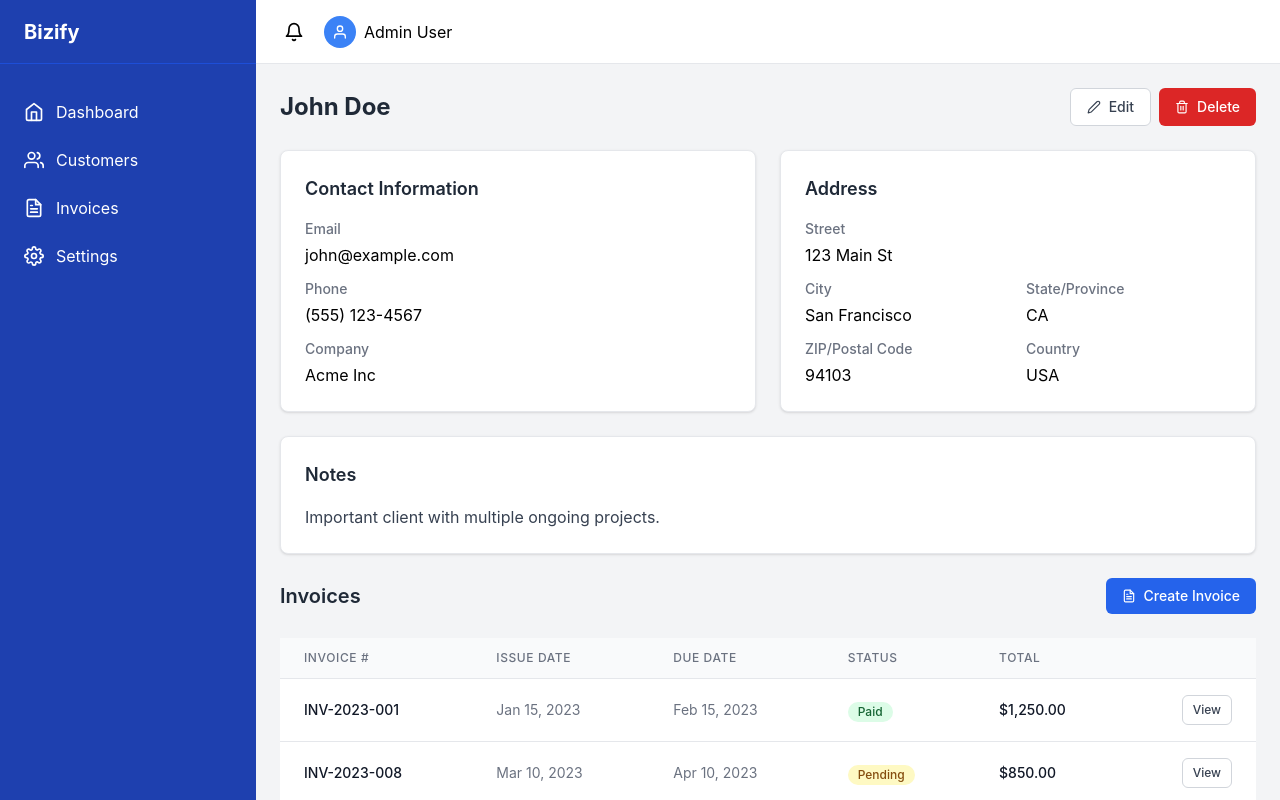
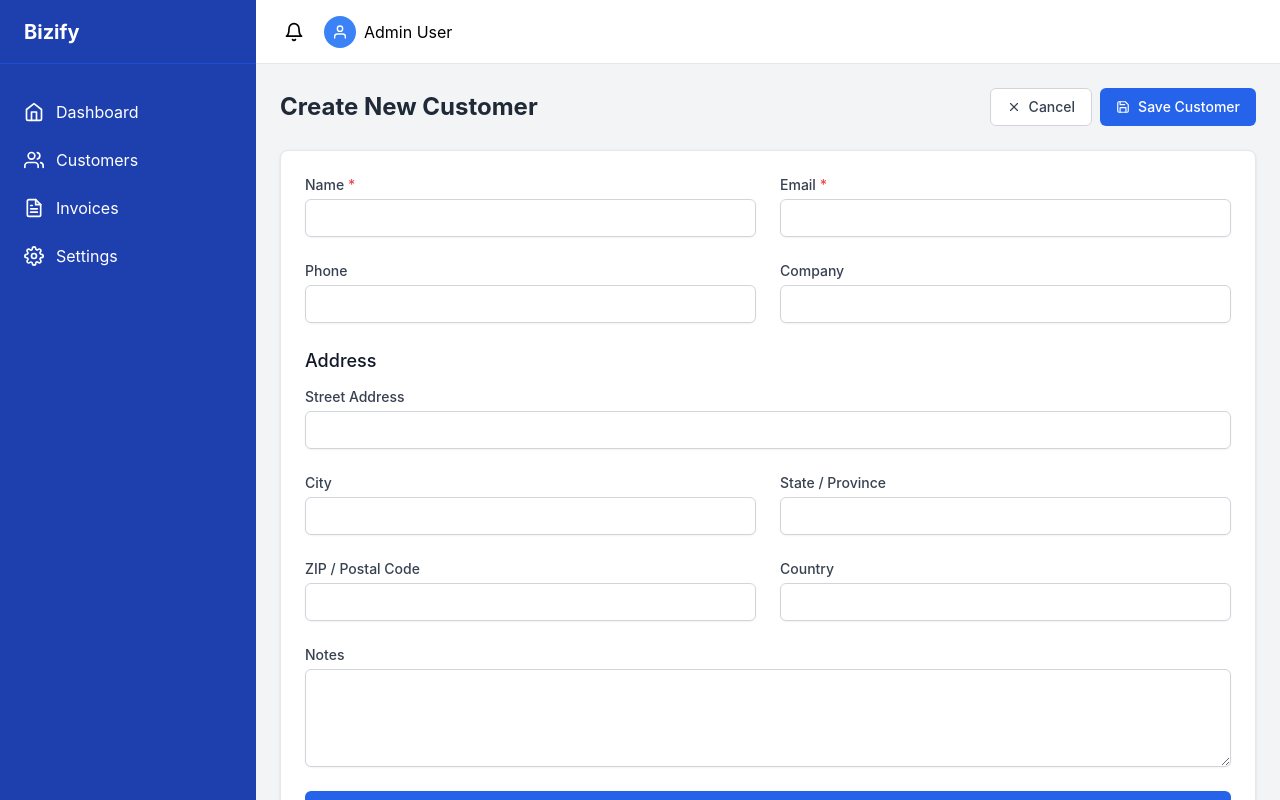
Before and after one commit to cougz/Bizify, a React (Create React App) app in the folder client/: page /customers/new in a window 1280 px wide. Built offline with nearby package versions, Linux system fonts and the light colour scheme.

Commit message:
Customer creation fix

```diff
--- a/client/src/App.tsx
+++ b/client/src/App.tsx
@@ -8,6 +8,7 @@ import MainLayout from './layouts/MainLayout';
 import Dashboard from './pages/Dashboard';
 import Customers from './pages/Customers';
 import CustomerDetail from './pages/CustomerDetail';
+import CreateCustomer from './pages/CreateCustomer';
 import Invoices from './pages/Invoices';
 import InvoiceDetail from './pages/InvoiceDetail';
 import CreateInvoice from './pages/CreateInvoice';
@@ -53,6 +54,14 @@ const App: React.FC = () => {
           <ProtectedRoute>
             <MainLayout>
               <Customers />
+            </MainLayout>
+          </ProtectedRoute>
+        } />
+
+        <Route path="/customers/new" element={
+          <ProtectedRoute>
+            <MainLayout>
+              <CreateCustomer />
             </MainLayout>
           </ProtectedRoute>
         } />
--- /dev/null
+++ b/client/src/pages/CreateCustomer.tsx
@@ -0,0 +1,248 @@
+import React, { useState } from 'react';
+import { useNavigate } from 'react-router-dom';
+import { FiSave, FiX } from 'react-icons/fi';
+import { customersAPI } from '../utils/api';
+import Card from '../components/Card';
+import Button from '../components/Button';
+import ErrorMessage from '../components/ErrorMessage';
+
+const CreateCustomer: React.FC = () => {
+  const navigate = useNavigate();
+
+  const [formData, setFormData] = useState({
+    name: '',
+    email: '',
+    phone: '',
+    company: '',
+    address: '',
+    city: '',
+    state: '',
+    zip_code: '',
+    country: '',
+    notes: ''
+  });
+
+  const [loading, setLoading] = useState<boolean>(false);
+  const [error, setError] = useState<string>('');
+
+  const handleChange = (e: React.ChangeEvent<HTMLInputElement | HTMLTextAreaElement>) => {
+    const { name, value } = e.target;
+    setFormData(prev => ({
+      ...prev,
+      [name]: value
+    }));
+  };
+
+  const handleSubmit = async (e: React.FormEvent) => {
+    e.preventDefault();
+
+    try {
+      setLoading(true);
+
+      // In a real app, you would call the API
+      // const response = await customersAPI.create(formData);
+
+      // Simulate API call
+      await new Promise(resolve => setTimeout(resolve, 1000));
+
+      // Redirect to customers list
+      navigate('/customers');
+    } catch (err) {
+      setError('Failed to create customer');
+      console.error(err);
+    } finally {
+      setLoading(false);
+    }
+  };
+
+  return (
+    <div className="space-y-6">
+      <div className="flex justify-between items-center">
+        <h1 className="text-2xl font-bold text-gray-800">Create New Customer</h1>
+        <div className="flex space-x-2">
+          <Button variant="outline" onClick={() => navigate('/customers')}>
+            <FiX className="mr-2" />
+            Cancel
+          </Button>
+          <Button
+            variant="primary"
+            onClick={handleSubmit}
+            loading={loading}
+          >
+            <FiSave className="mr-2" />
+            Save Customer
+          </Button>
+        </div>
+      </div>
+
+      {error && <ErrorMessage message={error} onDismiss={() => setError('')} />}
+
+      <Card className="p-6">
+        <form onSubmit={handleSubmit} className="space-y-6">
+          <div className="grid grid-cols-1 md:grid-cols-2 gap-6">
+            <div>
+              <label htmlFor="name" className="block text-sm font-medium text-gray-700">
+                Name <span className="text-red-500">*</span>
+              </label>
+              <input
+                type="text"
+                id="name"
+                name="name"
+                value={formData.name}
+                onChange={handleChange}
+                required
+                className="mt-1 block w-full border border-gray-300 rounded-md shadow-sm py-2 px-3 focus:outline-none focus:ring-blue-500 focus:border-blue-500 sm:text-sm"
+              />
+            </div>
+
+            <div>
+              <label htmlFor="email" className="block text-sm font-medium text-gray-700">
+                Email <span className="text-red-500">*</span>
+              </label>
+              <input
+                type="email"
+                id="email"
+                name="email"
+                value={formData.email}
+                onChange={handleChange}
+                required
+                className="mt-1 block w-full border border-gray-300 rounded-md shadow-sm py-2 px-3 focus:outline-none focus:ring-blue-500 focus:border-blue-500 sm:text-sm"
+              />
+            </div>
+
+            <div>
+              <label htmlFor="phone" className="block text-sm font-medium text-gray-700">
+                Phone
+              </label>
+              <input
+                type="tel"
+                id="phone"
+                name="phone"
+                value={formData.phone}
+                onChange={handleChange}
+                className="mt-1 block w-full border border-gray-300 rounded-md shadow-sm py-2 px-3 focus:outline-none focus:ring-blue-500 focus:border-blue-500 sm:text-sm"
+              />
+            </div>
+
+            <div>
+              <label htmlFor="company" className="block text-sm font-medium text-gray-700">
+                Company
+              </label>
+              <input
+                type="text"
+                id="company"
+                name="company"
+                value={formData.company}
+                onChange={handleChange}
+                className="mt-1 block w-full border border-gray-300 rounded-md shadow-sm py-2 px-3 focus:outline-none focus:ring-blue-500 focus:border-blue-500 sm:text-sm"
+              />
+            </div>
+          </div>
+
+          <div>
+            <h3 className="text-lg font-medium text-gray-900 mb-3">Address</h3>
+            <div className="grid grid-cols-1 md:grid-cols-2 gap-6">
+              <div className="md:col-span-2">
+                <label htmlFor="address" className="block text-sm font-medium text-gray-700">
+                  Street Address
+                </label>
+                <input
+                  type="text"
+                  id="address"
+                  name="address"
+                  value={formData.address}
+                  onChange={handleChange}
+                  className="mt-1 block w-full border border-gray-300 rounded-md shadow-sm py-2 px-3 focus:outline-none focus:ring-blue-500 focus:border-blue-500 sm:text-sm"
+                />
+              </div>
+
+              <div>
+                <label htmlFor="city" className="block text-sm font-medium text-gray-700">
+                  City
+                </label>
+                <input
+                  type="text"
+                  id="city"
+                  name="city"
+                  value={formData.city}
+                  onChange={handleChange}
+                  className="mt-1 block w-full border border-gray-300 rounded-md shadow-sm py-2 px-3 focus:outline-none focus:ring-blue-500 focus:border-blue-500 sm:text-sm"
+                />
+              </div>
+
+              <div>
+                <label htmlFor="state" className="block text-sm font-medium text-gray-700">
+                  State / Province
+                </label>
+                <input
+                  type="text"
+                  id="state"
+                  name="state"
+                  value={formData.state}
+                  onChange={handleChange}
+                  className="mt-1 block w-full border border-gray-300 rounded-md shadow-sm py-2 px-3 focus:outline-none focus:ring-blue-500 focus:border-blue-500 sm:text-sm"
+                />
+              </div>
+
+              <div>
+                <label htmlFor="zip_code" className="block text-sm font-medium text-gray-700">
+                  ZIP / Postal Code
+                </label>
+                <input
+                  type="text"
+                  id="zip_code"
+                  name="zip_code"
+                  value={formData.zip_code}
+                  onChange={handleChange}
+                  className="mt-1 block w-full border border-gray-300 rounded-md shadow-sm py-2 px-3 focus:outline-none focus:ring-blue-500 focus:border-blue-500 sm:text-sm"
+                />
+              </div>
+
+              <div>
+                <label htmlFor="country" className="block text-sm font-medium text-gray-700">
+                  Country
+                </label>
+                <input
+                  type="text"
+                  id="country"
+                  name="country"
+                  value={formData.country}
+                  onChange={handleChange}
+                  className="mt-1 block w-full border border-gray-300 rounded-md shadow-sm py-2 px-3 focus:outline-none focus:ring-blue-500 focus:border-blue-500 sm:text-sm"
+                />
+              </div>
+            </div>
+          </div>
+
+          <div>
+            <label htmlFor="notes" className="block text-sm font-medium text-gray-700">
+              Notes
+            </label>
+            <textarea
+              id="notes"
+              name="notes"
+              rows={4}
+              value={formData.notes}
+              onChange={handleChange}
+              className="mt-1 block w-full border border-gray-300 rounded-md shadow-sm py-2 px-3 focus:outline-none focus:ring-blue-500 focus:border-blue-500 sm:text-sm"
+            />
+          </div>
+
+          <div className="flex justify-end">
+            <Button
+              type="submit"
+              variant="primary"
+              loading={loading}
+              fullWidth
+            >
+              <FiSave className="mr-2" />
+              Save Customer
+            </Button>
+          </div>
+        </form>
+      </Card>
+    </div>
+  );
+};
+
+export default CreateCustomer;
```
